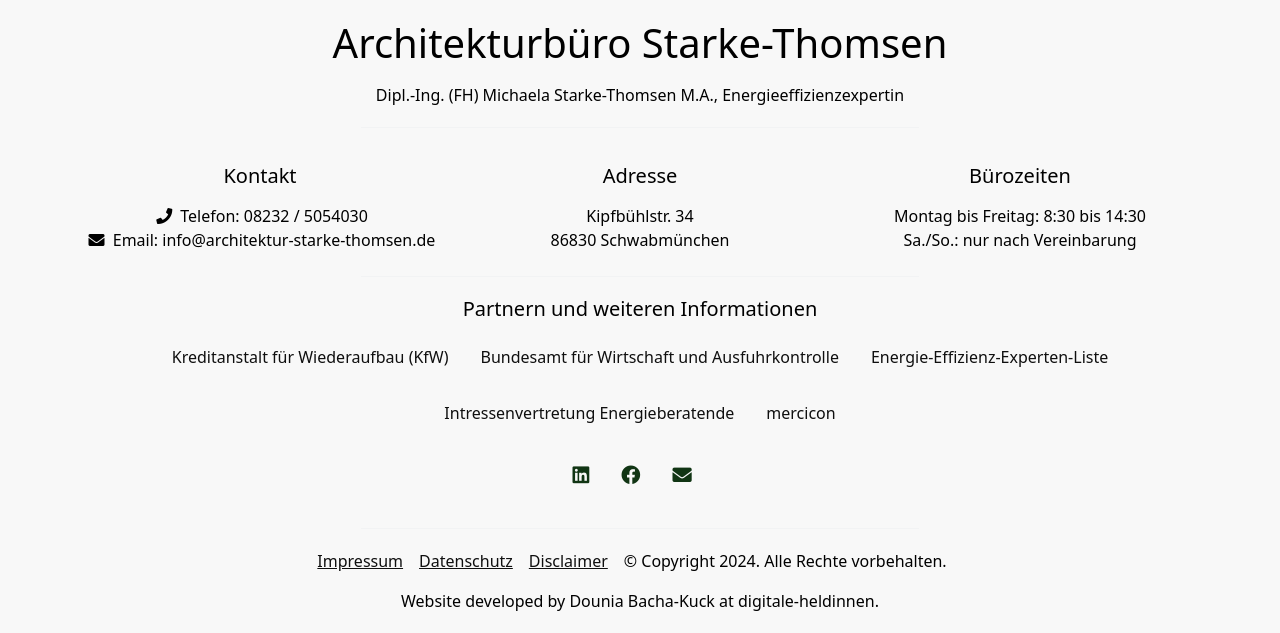
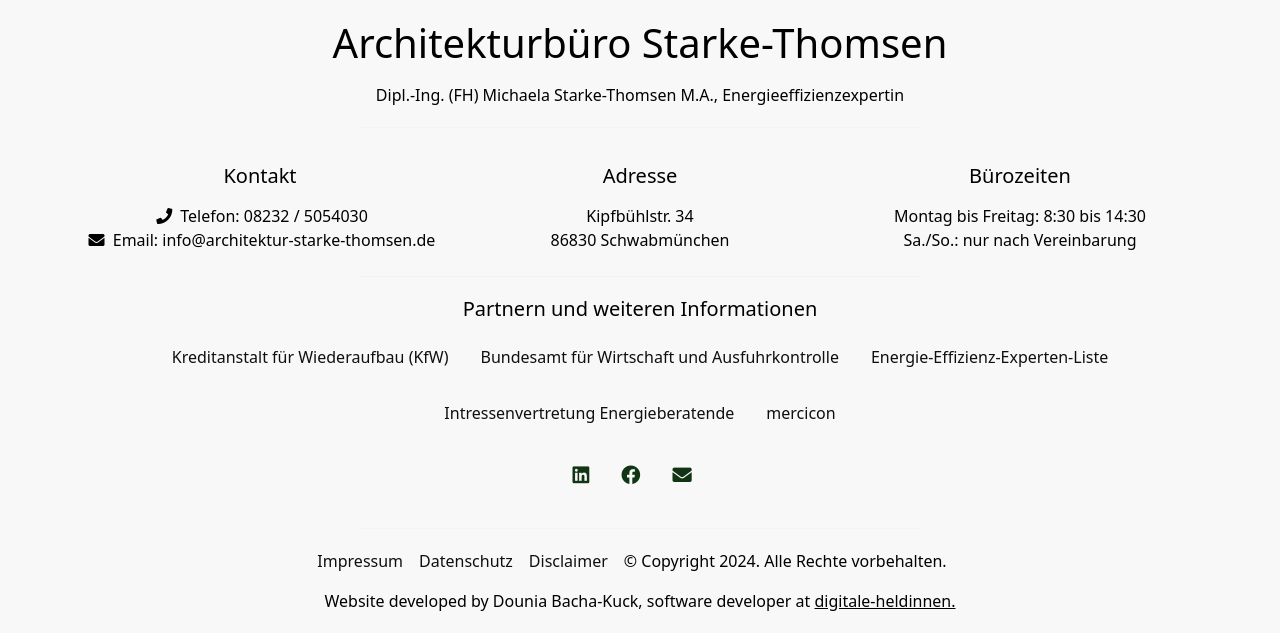
Before and after one commit to DouniaBK/arkitekture-MST, a Django app: page /about/ in a window 1280 px wide. Shown: the part 589-1222 px from the top of the page. Run offline with Django 5.2, Linux system fonts and the light colour scheme; parts of the project's set-up code (start-up, migrations or seed data) failed here and were passed over.

Commit message:
fix: footer

```diff
--- a/home/templates/home/footer.html
+++ b/home/templates/home/footer.html
@@ -77,15 +77,15 @@
         <div class="row">
             <div class="col-md-12 text-center">
                 <ul class="list-unstyled d-flex flex-wrap justify-content-center mb-0">
-                    <li class="mr-3 text-decoration-none "><a href="{% url 'impressum' %}">Impressum</a></li>
-                    <li class="mr-3 text-decoration-none "><a href="{% url 'privacy' %}">Datenschutz</a></li>
-                    <li class="mr-3 text-decoration-none "><a href="{% url 'disclaimer' %}">Disclaimer</a></li>
+                    <li class="mr-3 footer-link "><a href="{% url 'impressum' %}">Impressum</a></li>
+                    <li class="mr-3 footer-link "><a href="{% url 'privacy' %}">Datenschutz</a></li>
+                    <li class="mr-3 footer-link "><a href="{% url 'disclaimer' %}">Disclaimer</a></li>
                     <li class="mr-3">© Copyright {{ current_year }}. Alle Rechte vorbehalten.</li>
                 </ul>
                 <p class="mt-3">
-                    Website developed by
-                    <a href="https://www.digitale-heldinnen.de/" target="_blank" class="text-black text-decoration-none">
-                        Dounia Bacha-Kuck at digitale-heldinnen.
+                    Website developed by Dounia Bacha-Kuck, software developer at
+                    <a href="https://www.digitale-heldinnen.de/" target="_blank" class="text-black">
+                          digitale-heldinnen.
                     </a>
                 </p>
             </div>
```
